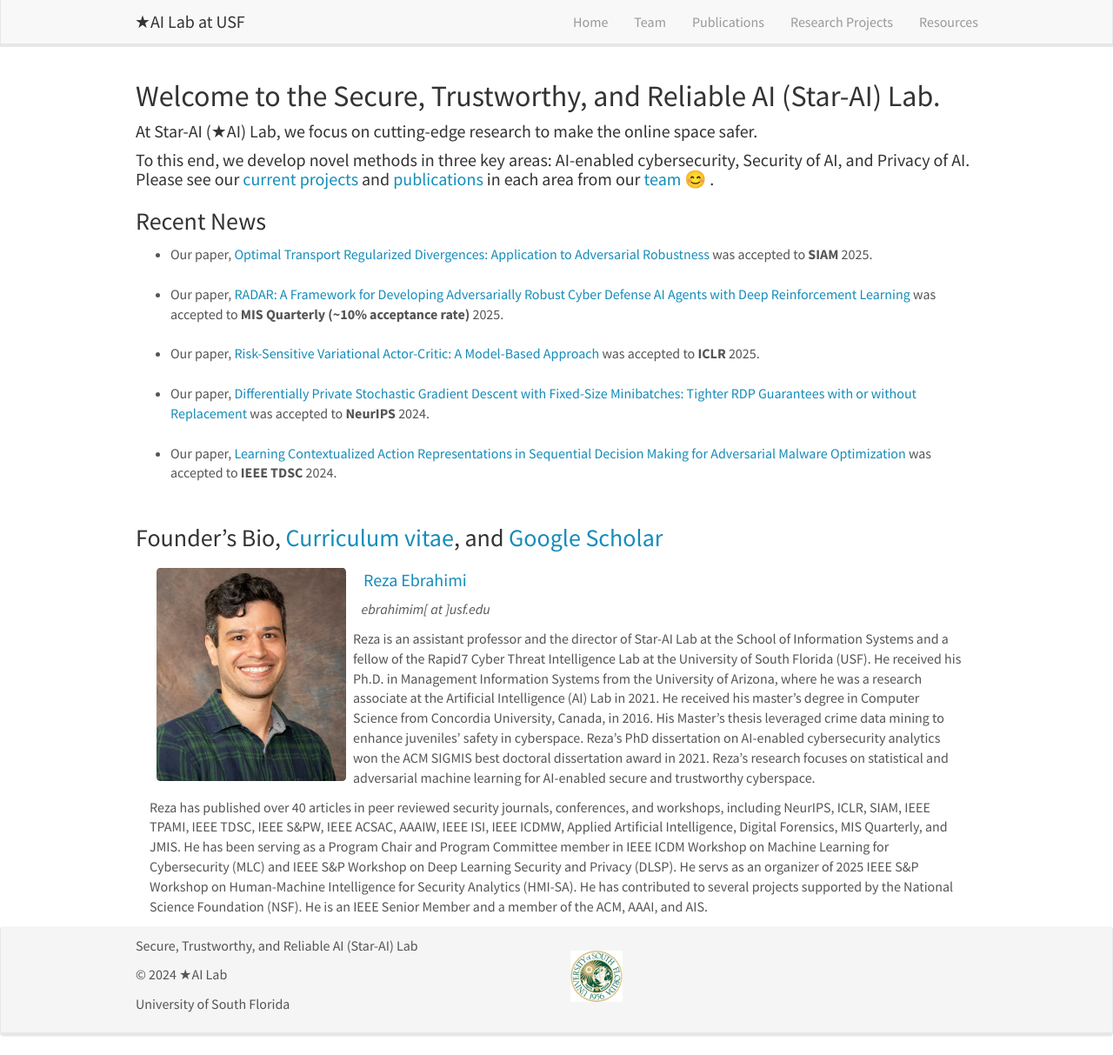
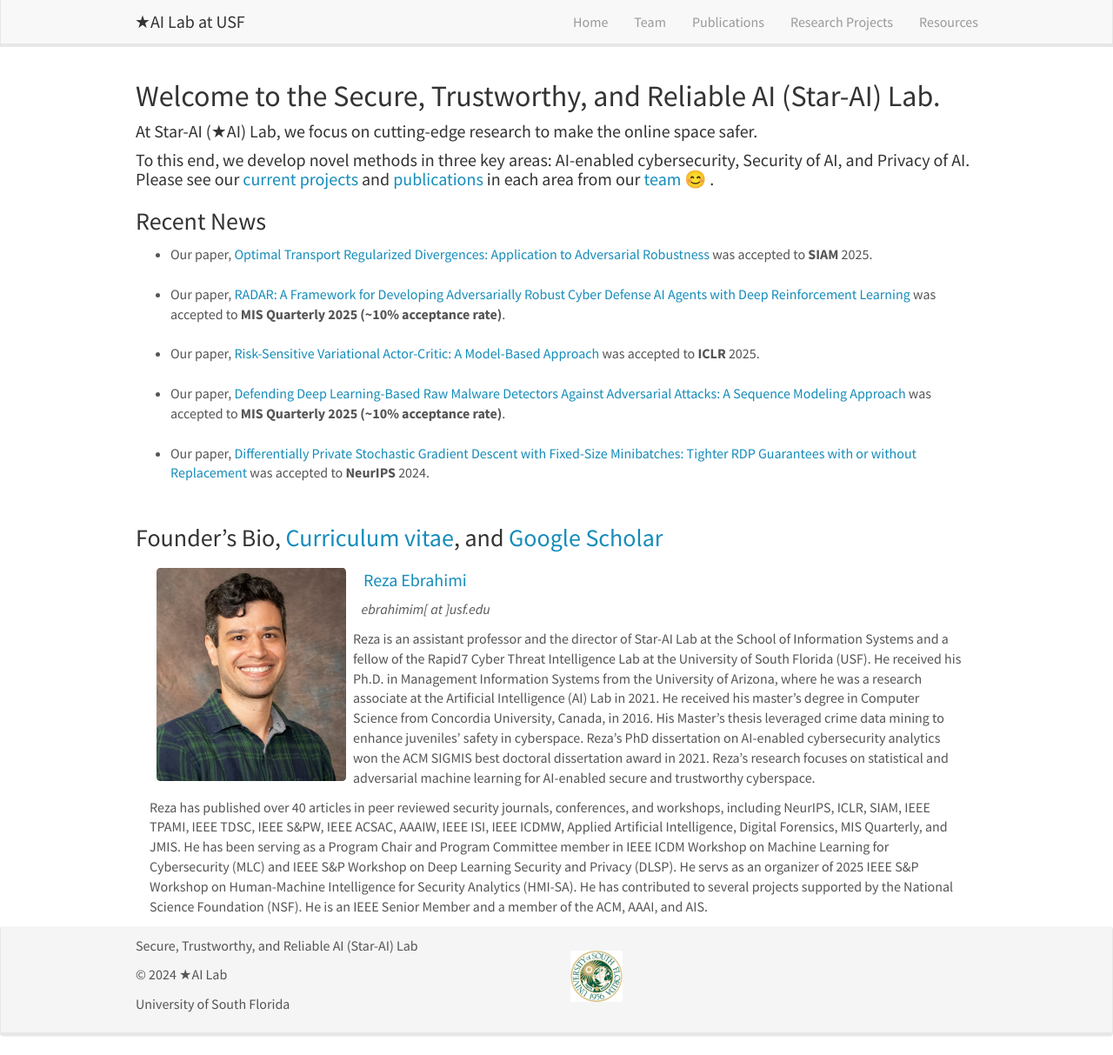
Before and after one commit to star-ailab/star-ailab.github.io, a Jekyll site: the page built from _pages/home.md, in a window 1280 px wide and 1213 px high. Shown: the whole window at 87% size. Built offline with Jekyll 4.4.1, drawn with Linux system fonts in a browser that asks for light colours; nearby versions of some CDN libraries.

Commit message:
home page

```diff
--- a/_pages/home.md
+++ b/_pages/home.md
@@ -16,9 +16,11 @@
 	<ul class="awards" style="margin-bottom: -5px">
 		<li>Our paper, <a href="https://arxiv.org/abs/2309.03791"> Optimal Transport Regularized Divergences: Application to Adversarial Robustness</a> was accepted to <b>SIAM</b> 2025. </li>
 		<br>
-		<li>Our paper, <a href="https://doi.org/10.25300/MISQ/2024/17339"> RADAR: A Framework for Developing Adversarially Robust Cyber Defense AI Agents with Deep Reinforcement Learning </a> was accepted to <b>MIS Quarterly (~10% acceptance rate)</b> 2025. </li>
+		<li>Our paper, <a href="https://doi.org/10.25300/MISQ/2024/17339"> RADAR: A Framework for Developing Adversarially Robust Cyber Defense AI Agents with Deep Reinforcement Learning </a> was accepted to <b>MIS Quarterly 2025 (~10% acceptance rate)</b>. </li>
 		<br>
 		<li>Our paper, <a href="https://openreview.net/forum?id=irrtPRFksw"> Risk-Sensitive Variational Actor-Critic: A Model-Based Approach</a> was accepted to <b>ICLR</b> 2025. </li>
+		<br>
+		<li>Our paper, <a href="https://www.tandfonline.com/doi/epdf/10.1080/07421222.2025.2561384?needAccess=true"> Defending Deep Learning-Based Raw Malware Detectors Against Adversarial Attacks: A Sequence Modeling Approach </a> was accepted to <b>MIS Quarterly 2025 (~10% acceptance rate)</b>. </li>
 		<br>
 		<li>Our paper, <a href="https://arxiv.org/pdf/2408.10456"> Differentially Private Stochastic Gradient Descent with Fixed-Size Minibatches: Tighter RDP Guarantees with or without Replacement</a> was accepted to <b>NeurIPS</b> 2024. </li>
 		<br>
```
Also changed, not shown: _pages/research.md (+2 -2 lines), 1 other file.
